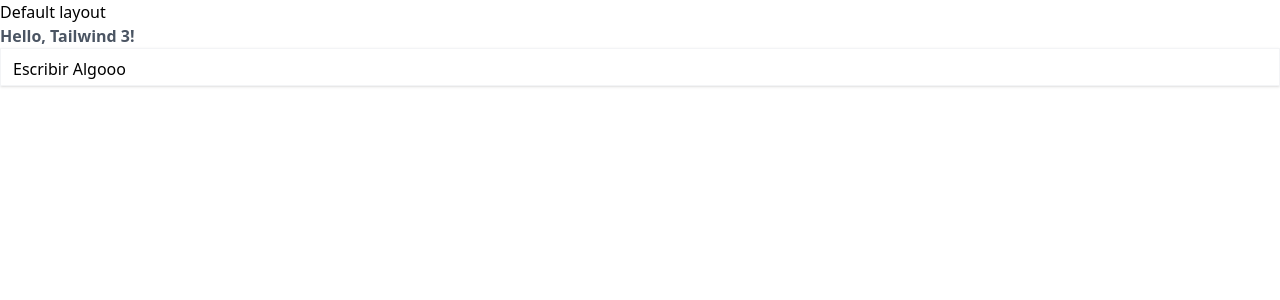
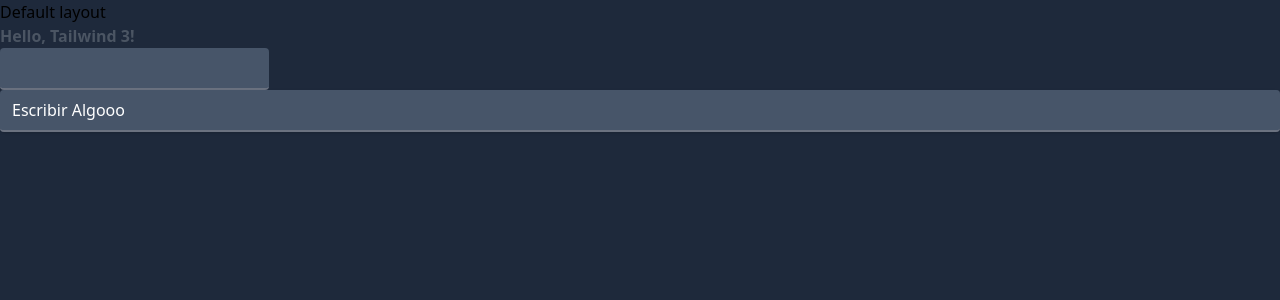
Before and after one commit to andrezdaviz/admin-nuxt3, a Nuxt app: page / in a window 1280 px wide. Shown: the top 300 px of the page. Built offline with nearby package versions, Linux system fonts and the light colour scheme.

Commit message:
updated style

```diff
--- a/assets/index.css
+++ b/assets/index.css
@@ -1,3 +1,7 @@
 @tailwind base;
 @tailwind components;
 @tailwind utilities;
+
+body{
+    @apply bg-slate-800
+}
--- a/components/Input.vue
+++ /dev/null
@@ -1,8 +0,0 @@
-<template>
-    <div class="relative flex items-start flex-auto flex-grow-0 max-w-full text-base tracking-normal text-left shrink">
-        <div class="flex flex-col flex-wrap w-full h-auto min-w-0 grow">
-
-            este es un input
-        </div>
-    </div>
-</template>
--- a/components/Typeahead.vue
+++ b/components/Typeahead.vue
@@ -1,10 +1,8 @@
 <script setup>
-
   const results = ref([]);
   const selectIndex = ref(-1);
   const isOpen = ref(false);
   const search = ref(null);
-
 
   const { initialize, tabindex, url } = defineProps({
     initialize: {
@@ -13,7 +11,6 @@
     url: { required: true },
     tabindex: { default: 0 },
   });
-
 
   const emit = defineEmits(["input"]);
 
@@ -104,10 +101,13 @@
   );
 </script>
 <template>
-  <div class="relative block bg-white" :class="[isOpen ? ' border-b-0' : '']">
+  <div
+    class="relative block rounded bg-slate-700"
+    :class="[isOpen ? ' border-b-0' : '']"
+  >
     <div class="relative">
       <div
-        class="bg-white pt-2 pb-1 px-3 border border-gray-100 shadow cursor-pointer select-none flex justify-between text-base"
+        class="flex justify-between px-3 py-2 text-white border-b-2 border-gray-500 rounded shadow cursor-pointer select-none bg-slate-600 text-semibold"
         :tabindex="tabindex"
         ref="toggle"
         @click="onToggle"
@@ -117,14 +117,14 @@
       </div>
 
       <div
-        class="absolute z-50 w-full p-1 transition duration-300 ease-in-out bg-white border-l border-r border-gray-100 shadow"
+        class="absolute z-50 w-full p-1 transition duration-300 ease-in-out shadow bg-slate-800 shadow-gray-500"
         v-if="isOpen"
       >
         <div class="relative">
           <input
             type="text"
             placeholder="typehead"
-            class="block w-full px-3 py-2 text-sm text-gray-800 bg-gray-200 rounded focus:outline-1 focus:outline-dotted focus:outline-offset-1"
+            class="block w-full px-3 py-2 font-semibold text-white border-b-2 border-gray-500 rounded bg-slate-600 focus:outline-none"
             autocomplete="off"
             ref="search"
             @blur="onBlur"
@@ -137,11 +137,10 @@
           />
         </div>
         <ul class="block p-1">
-
           <li class="block mb-[2px]" v-for="(result, index) in results.results">
             <a
-              class="cursor-pointer block text-white p-cd admin2 bg-gray-500 rounded-sm"
-              :class="selectIndex === index ? 'bg-slate-800' : ''"
+              class="block px-3 py-2 text-white rounded cursor-pointer bg-slate-700"
+              :class="selectIndex === index ? 'bg-slate-600' : ''"
               @mousedown.prevent="select(result)"
               @mouseover.prevent="onMouse(index)"
             >
--- /dev/null
+++ b/components/core/Input.vue
@@ -0,0 +1,6 @@
+<template>
+  <input
+    type="text"
+    class="px-3 py-2 font-semibold text-white border-b-2 rounded bg-slate-600 border-b-gray-500 focus:outline-none"
+  />
+</template>
--- a/layouts/default.vue
+++ b/layouts/default.vue
@@ -1,5 +1,5 @@
 <template>
-  <div class="">
+  <div class=" antialiased min-h-screen">
     Default layout
     <slot />
   </div>
--- a/pages/index.vue
+++ b/pages/index.vue
@@ -1,7 +1,7 @@
 <script setup>
-  // const state = useMainStore();
 
-  // state.getItemsSelect();
+
+
   const options = reactive({});
 
   const selected = (e) => {
@@ -14,6 +14,8 @@
 <template>
   <h1 class="font-bold text-gray-600">Hello, Tailwind 3!</h1>
 
+  <CoreInput></CoreInput>
+
 
   <Typeahead url="/api/search/sports" @input="selected" :initialize="options" />
 
```
